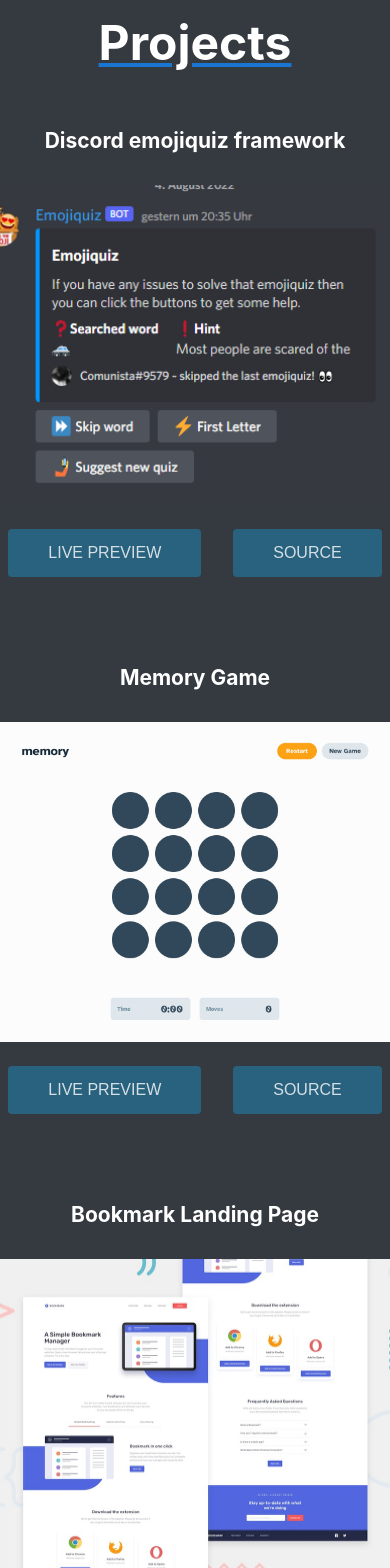
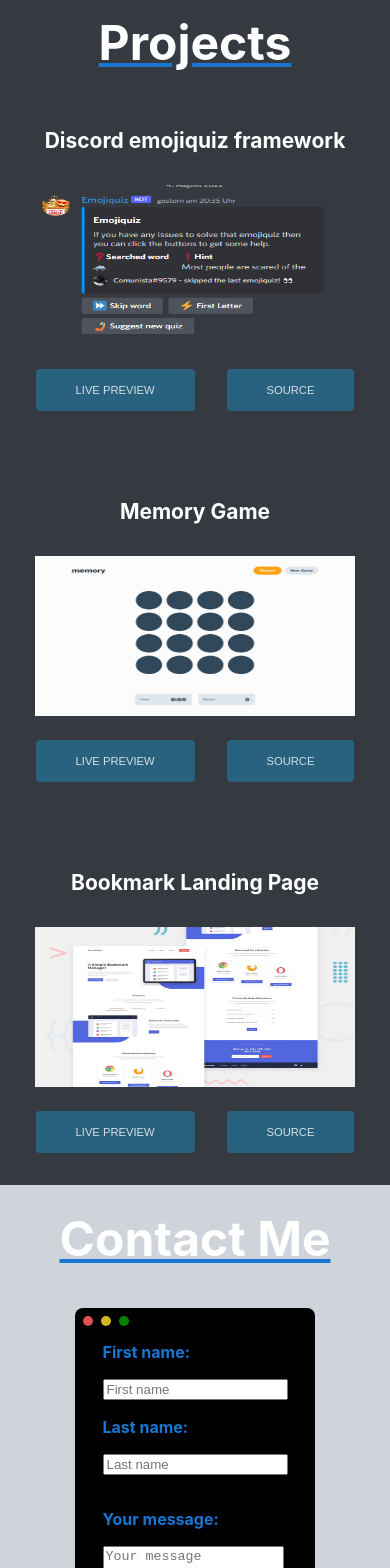
Before and after one commit to JeffreyHSE/Portfolio-Angular, an Angular app in the folder my-app/: page / in a window 390 px wide. Shown: the part 1180-2748 px from the top of the page. Built offline with nearby package versions, Linux system fonts and the light colour scheme.

Commit message:
added media query for project images and project btn. project area is responsive now also the terminal

```diff
--- a/my-app/src/app/app.component.html
+++ b/my-app/src/app/app.component.html
@@ -48,9 +48,9 @@
   <div style="display: flex; gap: 5rem; justify-content: center; margin-top: 3rem; flex-wrap: wrap;" id="projects-container">
 
     <!-- Emojiquiz-Framework -->
-    <div id="emojiquiz-container" style="display: flex; flex-direction: column">
+    <div id="emojiquiz-container" style="display: flex; flex-direction: column; align-items: center">
       <h2 style="color: #fff; text-align: center; margin-bottom: 2rem;">Discord emojiquiz framework</h2>
-      <img style="width: 450px; height: 320px;" src="assets/Emojiquiz.png">
+      <img class="project-img" src="assets/Emojiquiz.png">
       <div style="display: flex; justify-content: center; gap: 2rem">
         <button (click)="emojiquizPreview()"  class="project-btn">Live Preview</button>
         <button (click)="emojiquizSource()" class="project-btn">Source</button>
@@ -58,9 +58,9 @@
     </div>
 
     <!-- Memory -->
-    <div id="memory-container" style="display: flex; flex-direction: column">
+    <div id="memory-container" style="display: flex; flex-direction: column; align-items: center">
       <h2 style="color: #fff; text-align: center; margin-bottom: 2rem;">Memory Game</h2>
-      <img style="width: 450px; height: 320px" src="assets/Memory.jpeg">
+      <img class="project-img" src="assets/Memory.jpeg">
       <div style="display: flex; justify-content: center; gap: 2rem">
         <button (click)="memoryPreview()" class="project-btn">Live Preview</button>
         <button (click)="memorySource()" class="project-btn">Source</button>
@@ -69,9 +69,9 @@
 
 
     <!-- Bookmark Landing Page -->
-    <div id="bookmark-container" style="display: flex; flex-direction: column">
+    <div id="bookmark-container" style="display: flex; flex-direction: column; align-items: center">
       <h2 style="color: #fff; text-align: center; margin-bottom: 2rem;">Bookmark Landing Page</h2>
-      <img style="width: 450px; height: 320px" src="assets/Bookmark-Landing-Page.jpeg">
+      <img class="project-img" src="assets/Bookmark-Landing-Page.jpeg">
       <div style="display: flex; justify-content: center; gap: 2rem">
         <button (click)="bookmarkPreview()" class="project-btn">Live Preview</button>
         <button (click)="bookmarkSource()" class="project-btn">Source</button>
--- a/my-app/src/styles.css
+++ b/my-app/src/styles.css
@@ -132,6 +132,11 @@ p {
   padding-bottom: 2rem;
 }
 
+.project-img {
+  width: 450px;
+  height: 320px;
+}
+
 .project-btn {
   margin-top: 1.5rem;
   font-size: 1rem;
@@ -167,6 +172,7 @@ p {
   width: 50%;
   height: 25rem;
   border: none;
+  min-width: 240px;
   max-width: 52rem;
   border-radius: .5rem;
   background-color: black;
@@ -238,3 +244,20 @@ p {
 /*
 ==========================================
  */
+
+/*
+========== Media Queries ==========
+ */
+
+@media only screen and (max-width: 450px) {
+
+  .project-img {
+    width: 320px;
+    height: 160px;
+  }
+
+  .project-btn {
+    font-size: .7rem;
+  }
+
+}
```
